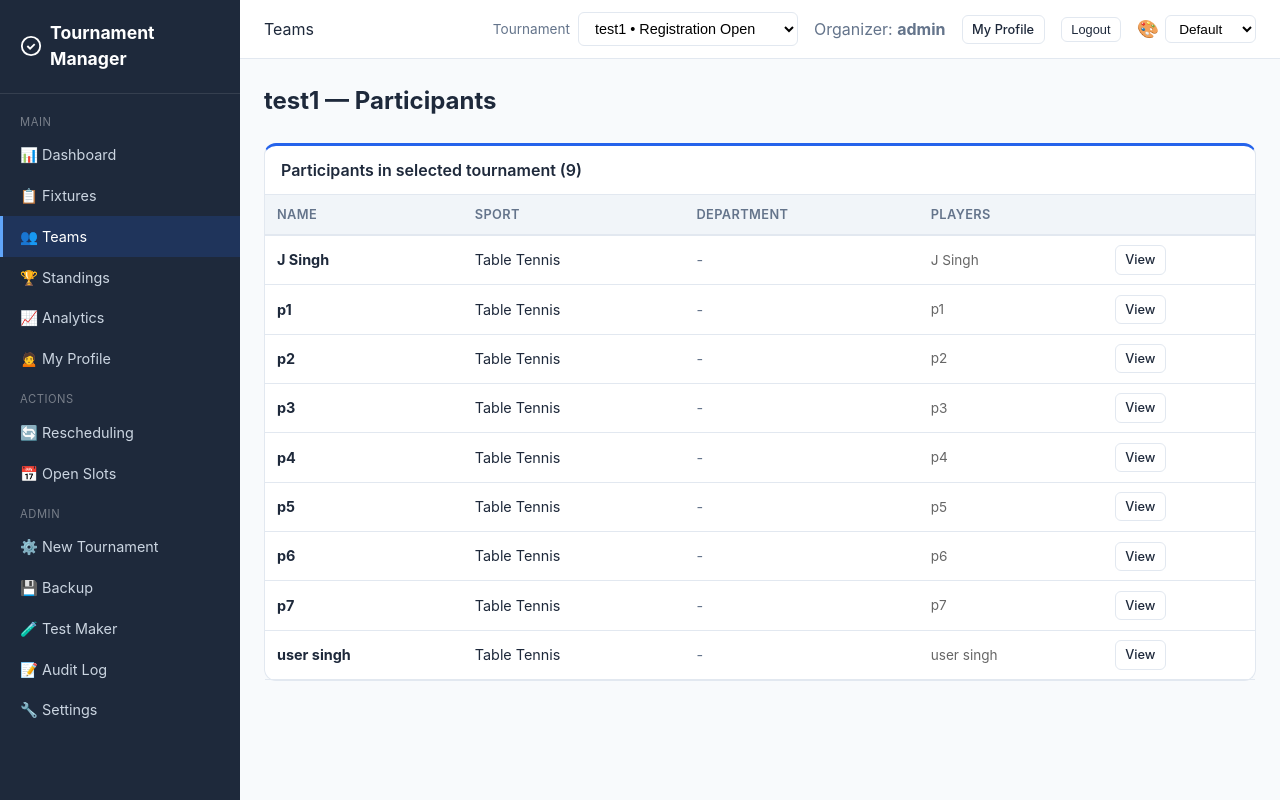
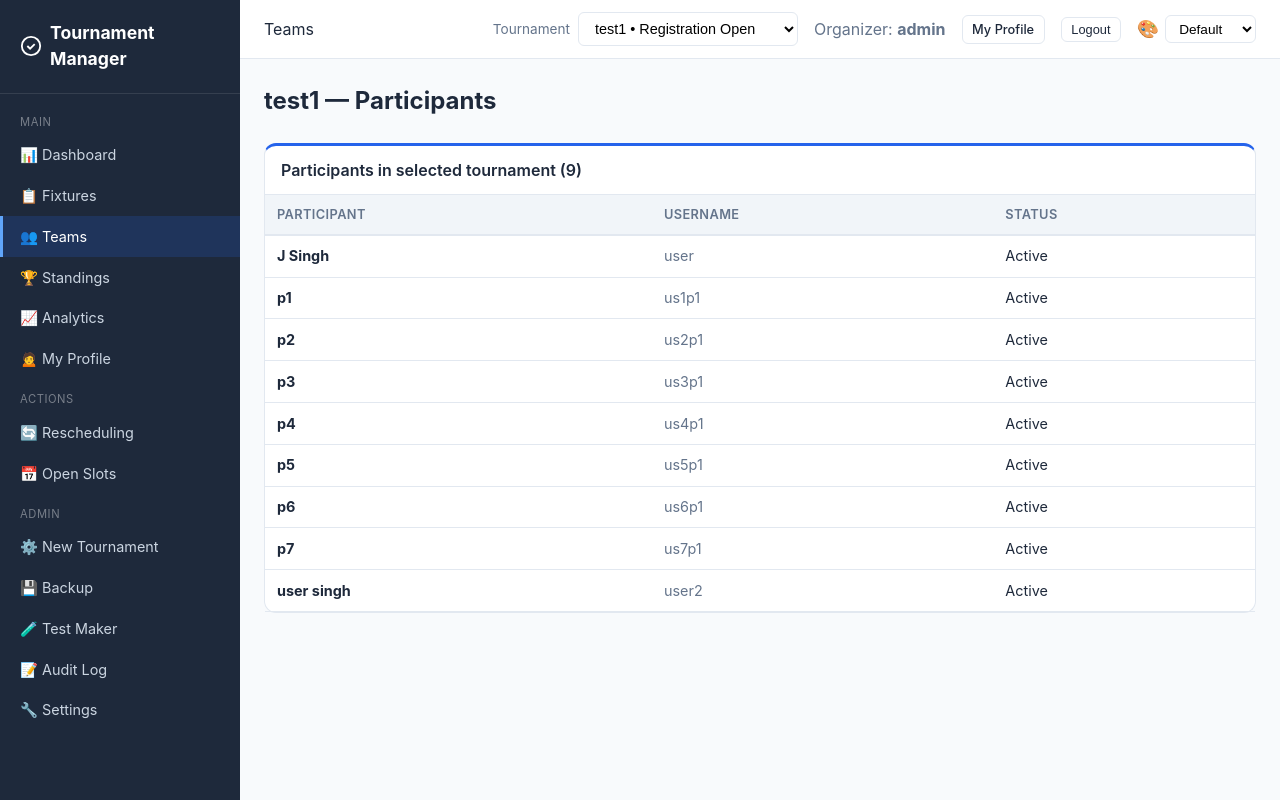
Before and after one commit to simarsamra/Tournament-Manager, a Django app: page /teams/ in a window 1280 px wide. Run offline with Django 5.2, Linux system fonts and the light colour scheme; a user stored in the database is signed in; data comes from the database, SQL or seed files in the repository; data that the repository does not hold is empty.

Commit message:
feat: Update tournament validation and participant display for individual registration mode

```diff
--- a/core/views.py
+++ b/core/views.py
@@ -638,32 +638,59 @@ def _expire_pending_score_disputes(tournament=None):
 def _validate_tournament_ready(tournament):
     """Return a list of human-friendly reasons a tournament cannot start yet."""
     errors = []
-    active_teams = list(
-        Team.objects.filter(
-            participations__tournament=tournament,
-            participations__status="active",
-        ).prefetch_related("memberships").distinct()
-    )
+    if tournament.registration_mode == "individual":
+        active_regs = list(
+            tournament.individual_registrations.filter(status="active")
+            .select_related("shadow_team")
+            .order_by("id")
+        )
+        for reg in active_regs:
+            if not reg.shadow_team_id or not reg.shadow_team.is_internal:
+                _ensure_shadow_team_for_registration(reg, tournament.sport_type)
+        active_teams = list(
+            Team.objects.filter(
+                participations__tournament=tournament,
+                participations__status="active",
+                is_internal=True,
+            ).distinct()
+        )
+    else:
+        active_teams = list(
+            Team.objects.filter(
+                participations__tournament=tournament,
+                participations__status="active",
+                is_internal=False,
+            ).prefetch_related("memberships").distinct()
+        )
     active_count = len(active_teams)
 
     if active_count < 2:
-        errors.append("Need at least 2 active teams.")
+        if tournament.registration_mode == "individual":
+            errors.append("Need at least 2 active participants.")
+        else:
+            errors.append("Need at least 2 active teams.")
 
     if tournament.expected_teams_count and active_count != tournament.expected_teams_count:
-        errors.append(
-            f"Registered teams ({active_count}) must match the expected team count ({tournament.expected_teams_count})."
-        )
-
-    required_players = max(1, tournament.players_per_team or 1)
-    insufficient_players = [team.name for team in active_teams if team.memberships.count() < required_players]
-    if insufficient_players:
-        errors.append(
-            "These teams do not have enough members: " + ", ".join(insufficient_players[:5]) + "."
-        )
+        if tournament.registration_mode == "individual":
+            errors.append(
+                f"Registered participants ({active_count}) must match the expected participant count ({tournament.expected_teams_count})."
+            )
+        else:
+            errors.append(
+                f"Registered teams ({active_count}) must match the expected team count ({tournament.expected_teams_count})."
+            )
+
+    if tournament.registration_mode != "individual":
+        required_players = max(1, tournament.players_per_team or 1)
+        insufficient_players = [team.name for team in active_teams if team.memberships.count() < required_players]
+        if insufficient_players:
+            errors.append(
+                "These teams do not have enough members: " + ", ".join(insufficient_players[:5]) + "."
+            )
 
     if not tournament.courts.filter(is_available=True).exists():
         errors.append("Add at least one available court before starting.")
-    else:
+    elif tournament.registration_mode != "individual":
         from .models import TeamTournamentCourtPreference
         missing_preferences = [
             team.name for team in active_teams
@@ -2849,27 +2876,29 @@ def standings_view(request):
 def teams_view(request):
     tournament = _get_tournament(request)
     teams = []
+    participant_list = []
+    registration_mode = tournament.registration_mode if tournament else "team"
     if tournament:
-        tq = Team.objects.filter(
-            participations__tournament=tournament,
-            participations__status="active",
-        )
-        if not _is_organizer(request.user):
-            tq = tq.filter(is_internal=False)
-        teams = tq.prefetch_related("players").distinct().order_by("name")
-        for team in teams:
-            participation = team.participations.filter(tournament=tournament).first()
-            team.group = participation.group if participation else ""
-            if tournament.registration_mode == "individual":
-                reg = TournamentIndividualRegistration.objects.filter(
-                    shadow_team=team, tournament=tournament, status="active"
-                ).first()
-                team.listing_name = reg.display_name if reg else team.name
-            else:
-                team.listing_name = team.name
+        if tournament.registration_mode == "individual":
+            participant_list = list(
+                tournament.individual_registrations.filter(status="active")
+                .select_related("user", "shadow_team")
+                .order_by("display_name", "id")
+            )
+        else:
+            teams = Team.objects.filter(
+                participations__tournament=tournament,
+                participations__status="active",
+                is_internal=False,
+            ).prefetch_related("players").distinct().order_by("name")
+            for team in teams:
+                participation = team.participations.filter(tournament=tournament).first()
+                team.group = participation.group if participation else ""
 
     return render(request, "core/teams.html", {
         "tournament": tournament, "teams": teams,
+        "participant_list": participant_list,
+        "registration_mode": registration_mode,
         "is_organizer": _is_organizer(request.user),
         **_tournament_context(request, tournament),
     })
--- a/templates/core/teams.html
+++ b/templates/core/teams.html
@@ -6,7 +6,34 @@
 
 {% if tournament %}
 <div class="card mb-2">
-    <div class="card-header">{% if tournament.registration_mode == "individual" %}Participants{% else %}Teams{% endif %} in selected tournament ({{ teams|length }})</div>
+    {% if registration_mode == "individual" %}
+    <div class="card-header">Participants in selected tournament ({{ participant_list|length }})</div>
+    <div class="table-container">
+    <table>
+        <thead>
+            <tr>
+                <th>Participant</th>
+                <th>Username</th>
+                <th>Status</th>
+                {% if tournament.format == "hybrid" %}<th>Group</th>{% endif %}
+            </tr>
+        </thead>
+        <tbody>
+            {% for reg in participant_list %}
+            <tr>
+                <td><strong>{{ reg.display_name }}</strong></td>
+                <td class="text-muted">{{ reg.user.username }}</td>
+                <td>{{ reg.get_status_display }}</td>
+                {% if tournament.format == "hybrid" %}<td>{{ reg.group|default:"-" }}</td>{% endif %}
+            </tr>
+            {% empty %}
+            <tr><td colspan="{% if tournament.format == 'hybrid' %}4{% else %}3{% endif %}" class="text-center text-muted">No active participants in the selected tournament.</td></tr>
+            {% endfor %}
+        </tbody>
+    </table>
+    </div>
+    {% else %}
+    <div class="card-header">Teams in selected tournament ({{ teams|length }})</div>
     <div class="table-container">
     <table>
         <thead>
@@ -22,7 +49,7 @@
         <tbody>
             {% for t in teams %}
             <tr>
-                <td><strong>{{ t.listing_name }}</strong></td>
+                <td><strong>{{ t.name }}</strong></td>
                 <td>{{ t.get_sport_type_display }}</td>
                 <td class="text-muted">{{ t.department|default:"-" }}</td>
                 <td style="font-size:0.85rem;color:#666;">
@@ -32,11 +59,12 @@
                 <td><a href="{% url 'team_detail' pk=t.pk %}" class="btn btn-outline btn-sm">View</a></td>
             </tr>
             {% empty %}
-            <tr><td colspan="{% if tournament.format == 'hybrid' %}6{% else %}5{% endif %}" class="text-center text-muted">No active {% if tournament.registration_mode == "individual" %}participants{% else %}teams{% endif %} in the selected tournament.</td></tr>
+            <tr><td colspan="{% if tournament.format == 'hybrid' %}6{% else %}5{% endif %}" class="text-center text-muted">No active teams in the selected tournament.</td></tr>
             {% endfor %}
         </tbody>
     </table>
     </div>
+    {% endif %}
 </div>
 {% else %}
 <p class="text-muted mb-2">No tournament selected. Choose a tournament to view participating teams.</p>
```
